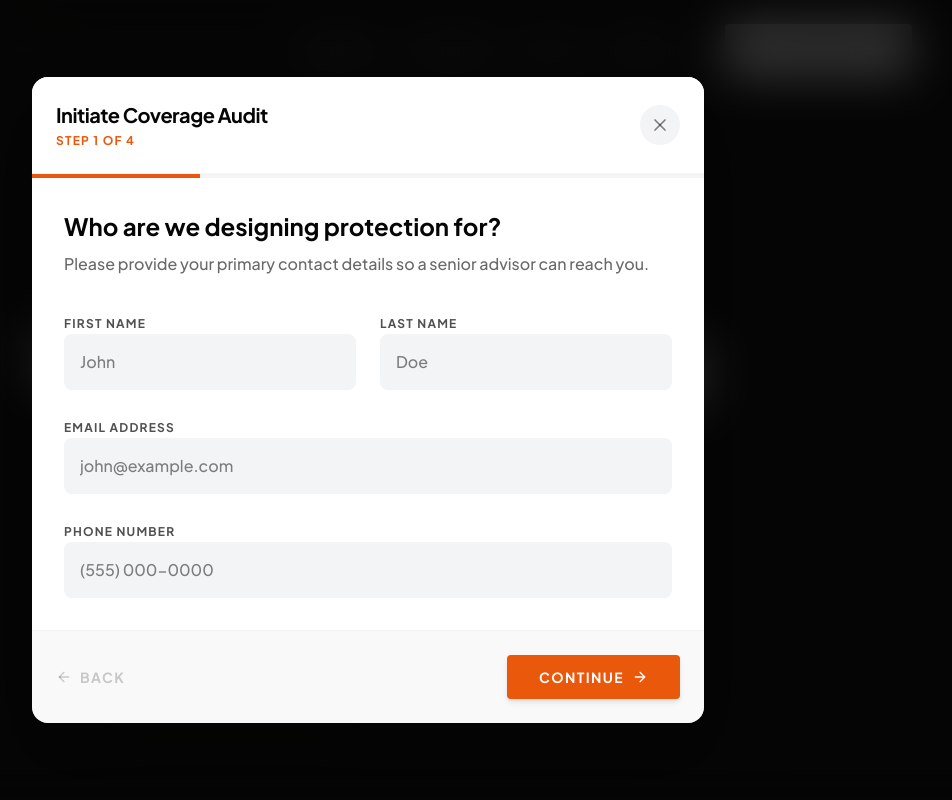
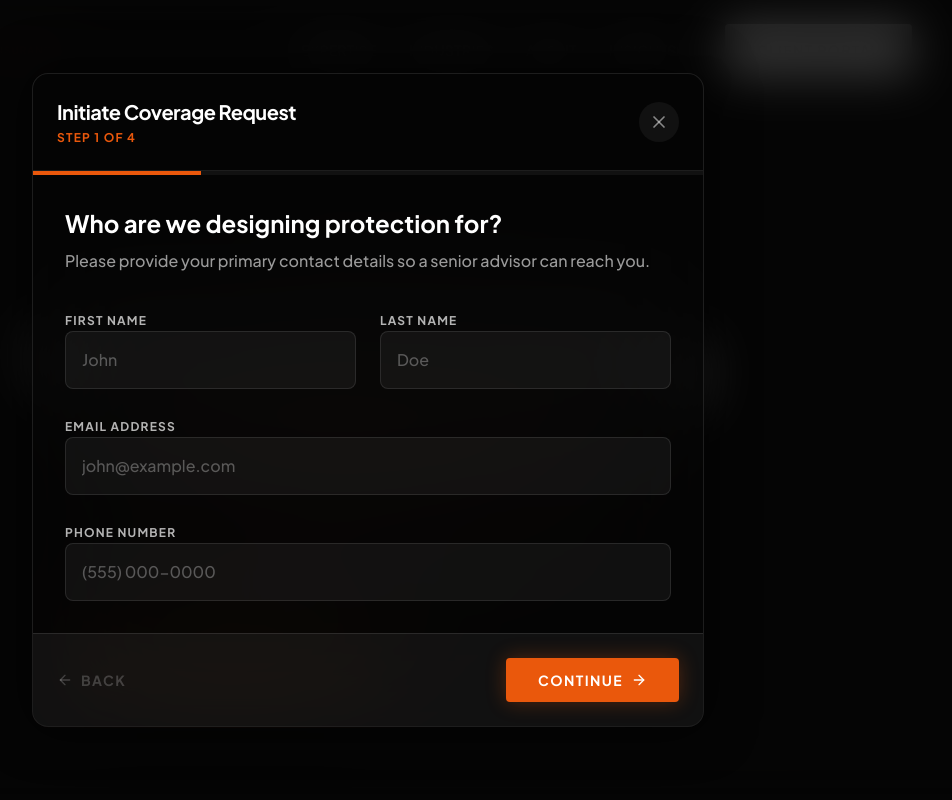
Before and after one commit to Founditmarketing/new-insight, a React (Vite) app: page / in a window 1280 px wide. Both pictures are taken after a click on the button "SPEAK WITH AN ADVISOR". Shown: the top 800 px of the page, without its empty margins (272-1224 px from the left). Built offline with nearby package versions, Linux system fonts and the light colour scheme.

Commit message:
feat(quote): upgrade modal to dark glass aesthetic and expand hometown coverage types

```diff
--- a/src/components/QuoteModal.tsx
+++ b/src/components/QuoteModal.tsx
@@ -1,6 +1,6 @@
 import { useState, useEffect } from 'react';
 import { motion, AnimatePresence } from 'motion/react';
-import { X, ArrowRight, ArrowLeft, CheckCircle2, Home, Car, Building2, Umbrella, ShieldAlert, Heart } from 'lucide-react';
+import { X, ArrowRight, ArrowLeft, CheckCircle2, Home, Car, Building2, Anchor, Heart, Bike, Truck, Compass } from 'lucide-react';
 
 interface QuoteModalProps {
   isOpen: boolean;
@@ -28,12 +28,14 @@ export function QuoteModal({ isOpen, onClose }: QuoteModalProps) {
   }, [isOpen]);
 
   const coverageOptions = [
-    { id: 'home', title: 'High-Value Home', icon: Home, desc: 'Coverage for primary or secondary residences.' },
-    { id: 'auto', title: 'Premium Auto', icon: Car, desc: 'Protection for luxury, exotic, and daily vehicles.' },
-    { id: 'commercial', title: 'Commercial Risk', icon: Building2, desc: 'Comprehensive enterprise defense.' },
-    { id: 'umbrella', title: 'Excess Liability', icon: Umbrella, desc: 'Overarching protection for your wealth.' },
-    { id: 'life', title: 'Life & Legacy', icon: Heart, desc: 'Generational wealth transfer and planning.' },
-    { id: 'comprehensive', title: 'Full Portfolio Audit', icon: ShieldAlert, desc: 'Review of all existing coverage for gaps.' },
+    { id: 'home', title: 'Homeowners', icon: Home, desc: 'Coverage for primary or secondary residences.' },
+    { id: 'auto', title: 'Auto', icon: Car, desc: 'Protection for your daily and specialty vehicles.' },
+    { id: 'commercial', title: 'Commercial', icon: Building2, desc: 'Comprehensive enterprise coverage.' },
+    { id: 'boat', title: 'Boat & Marine', icon: Anchor, desc: 'Protection on the water.' },
+    { id: 'life', title: 'Life Insurance', icon: Heart, desc: 'Securing your family\'s future.' },
+    { id: 'motorcycle', title: 'Motorcycle', icon: Bike, desc: 'Coverage for two-wheeled rides.' },
+    { id: 'rv', title: 'RV & Trailer', icon: Truck, desc: 'Protection for your home on the road.' },
+    { id: 'atv', title: 'ATV & Off-Road', icon: Compass, desc: 'Coverage for your adventures.' },
   ];
 
   return (
@@ -56,27 +58,27 @@ export function QuoteModal({ isOpen, onClose }: QuoteModalProps) {
               animate={{ opacity: 1, scale: 1, y: 0 }}
               exit={{ opacity: 0, scale: 0.95, y: 20 }}
               transition={{ type: "spring", duration: 0.5, bounce: 0 }}
-              className="w-full max-w-2xl bg-paper rounded-2xl shadow-institutional overflow-hidden pointer-events-auto relative flex flex-col max-h-[90vh]"
+              className="w-full max-w-2xl bg-ink/70 backdrop-blur-3xl border border-white/10 rounded-2xl shadow-[0_0_50px_rgba(0,0,0,0.8)] overflow-hidden pointer-events-auto relative flex flex-col max-h-[90vh]"
             >
 
               {/* Header */}
-              <div className="flex justify-between items-center p-6 border-b border-slate/10 relative z-10 bg-paper">
+              <div className="flex justify-between items-center p-6 border-b border-white/10 relative z-10 bg-transparent">
                 <div>
-                  <h3 className="text-xl font-bold font-sans text-ink tracking-tight">Initiate Coverage Audit</h3>
+                  <h3 className="text-xl font-bold font-sans text-paper tracking-tight">Initiate Coverage Request</h3>
                   <div className="text-xs font-bold tracking-widest uppercase text-accent mt-1">
                     Step {step} of 4
                   </div>
                 </div>
                 <button
                   onClick={onClose}
-                  className="w-10 h-10 rounded-full bg-stone flex items-center justify-center text-ink/50 hover:text-ink hover:bg-slate/10 transition-colors"
+                  className="w-10 h-10 rounded-full bg-white/5 flex items-center justify-center text-paper/50 hover:text-paper hover:bg-white/10 transition-colors"
                 >
                   <X className="w-5 h-5" />
                 </button>
               </div>
 
               {/* Progress Bar */}
-              <div className="h-1 w-full bg-stone relative z-10">
+              <div className="h-1 w-full bg-white/5 relative z-10">
                 <motion.div
                   className="h-full bg-accent"
                   initial={{ width: '25%' }}
@@ -86,7 +88,7 @@ export function QuoteModal({ isOpen, onClose }: QuoteModalProps) {
               </div>
 
               {/* Scrollable Content Area */}
-              <div className="p-6 md:p-8 overflow-y-auto overflow-x-hidden relative flex-grow custom-scrollbar">
+              <div className="p-6 md:p-8 overflow-y-auto w-full relative flex-grow scrollbar-hide">
                 <AnimatePresence mode="wait">
 
                   {/* Step 1: Personal Details */}
@@ -100,26 +102,26 @@ export function QuoteModal({ isOpen, onClose }: QuoteModalProps) {
                       className="space-y-6"
                     >
                       <div className="mb-8">
-                        <h4 className="text-2xl font-bold font-serif text-ink mb-2">Who are we designing protection for?</h4>
-                        <p className="text-ink/60 font-medium">Please provide your primary contact details so a senior advisor can reach you.</p>
+                        <h4 className="text-2xl font-bold font-serif text-paper mb-2">Who are we designing protection for?</h4>
+                        <p className="text-paper/60 font-medium">Please provide your primary contact details so a senior advisor can reach you.</p>
                       </div>
 
-                      <div className="grid grid-cols-1 md:grid-cols-2 gap-6">
+                      <div className="grid grid-cols-1 md:grid-cols-2 gap-6 w-full">
                         <div className="space-y-2">
-                          <label className="text-xs font-bold uppercase tracking-widest text-ink/70">First Name</label>
+                          <label className="text-xs font-bold uppercase tracking-widest text-paper/70">First Name</label>
                           <input
                             type="text"
-                            className="w-full bg-stone border-transparent focus:border-accent focus:ring-1 focus:ring-accent rounded-lg p-4 outline-none font-medium text-ink transition-all"
+                            className="w-full bg-white/5 border border-white/10 focus:border-accent focus:ring-1 focus:ring-accent rounded-lg p-4 outline-none font-medium text-paper placeholder:text-paper/30 transition-all"
                             placeholder="John"
                             value={formData.firstName}
                             onChange={(e) => setFormData({...formData, firstName: e.target.value})}
                           />
                         </div>
                         <div className="space-y-2">
-                          <label className="text-xs font-bold uppercase tracking-widest text-ink/70">Last Name</label>
+                          <label className="text-xs font-bold uppercase tracking-widest text-paper/70">Last Name</label>
                           <input
                             type="text"
-                            className="w-full bg-stone border-transparent focus:border-accent focus:ring-1 focus:ring-accent rounded-lg p-4 outline-none font-medium text-ink transition-all"
+                            className="w-full bg-white/5 border border-white/10 focus:border-accent focus:ring-1 focus:ring-accent rounded-lg p-4 outline-none font-medium text-paper placeholder:text-paper/30 transition-all"
                             placeholder="Doe"
                             value={formData.lastName}
                             onChange={(e) => setFormData({...formData, lastName: e.target.value})}
@@ -127,22 +129,22 @@ export function QuoteModal({ isOpen, onClose }: QuoteModalProps) {
                         </div>
                       </div>
 
-                      <div className="space-y-2">
-                        <label className="text-xs font-bold uppercase tracking-widest text-ink/70">Email Address</label>
+                      <div className="space-y-2 w-full">
+                        <label className="text-xs font-bold uppercase tracking-widest text-paper/70">Email Address</label>
                         <input
                           type="email"
-                          className="w-full bg-stone border-transparent focus:border-accent focus:ring-1 focus:ring-accent rounded-lg p-4 outline-none font-medium text-ink transition-all"
+                          className="w-full bg-white/5 border border-white/10 focus:border-accent focus:ring-1 focus:ring-accent rounded-lg p-4 outline-none font-medium text-paper placeholder:text-paper/30 transition-all"
                           placeholder="john@example.com"
                           value={formData.email}
                           onChange={(e) => setFormData({...formData, email: e.target.value})}
                         />
                       </div>
 
-                      <div className="space-y-2">
-                        <label className="text-xs font-bold uppercase tracking-widest text-ink/70">Phone Number</label>
+                      <div className="space-y-2 w-full">
+                        <label className="text-xs font-bold uppercase tracking-widest text-paper/70">Phone Number</label>
                         <input
                           type="tel"
-                          className="w-full bg-stone border-transparent focus:border-accent focus:ring-1 focus:ring-accent rounded-lg p-4 outline-none font-medium text-ink transition-all"
+                          className="w-full bg-white/5 border border-white/10 focus:border-accent focus:ring-1 focus:ring-accent rounded-lg p-4 outline-none font-medium text-paper placeholder:text-paper/30 transition-all"
                           placeholder="(555) 000-0000"
                           value={formData.phone}
                           onChange={(e) => setFormData({...formData, phone: e.target.value})}
@@ -162,26 +164,26 @@ export function QuoteModal({ isOpen, onClose }: QuoteModalProps) {
                       className="space-y-6"
                     >
                       <div className="mb-8">
-                        <h4 className="text-2xl font-bold font-serif text-ink mb-2">Where is the primary exposure?</h4>
-                        <p className="text-ink/60 font-medium">Louisiana risk profiling requires an exact geographic understanding.</p>
+                        <h4 className="text-2xl font-bold font-serif text-paper mb-2">Where is the primary exposure?</h4>
+                        <p className="text-paper/60 font-medium">Louisiana risk profiling requires an exact geographic understanding.</p>
                       </div>
 
-                      <div className="space-y-2">
-                        <label className="text-xs font-bold uppercase tracking-widest text-ink/70">Street Address</label>
+                      <div className="space-y-2 w-full">
+                        <label className="text-xs font-bold uppercase tracking-widest text-paper/70">Street Address</label>
                         <input
                           type="text"
-                          className="w-full bg-stone border-transparent focus:border-accent focus:ring-1 focus:ring-accent rounded-lg p-4 outline-none font-medium text-ink transition-all"
+                          className="w-full bg-white/5 border border-white/10 focus:border-accent focus:ring-1 focus:ring-accent rounded-lg p-4 outline-none font-medium text-paper placeholder:text-paper/30 transition-all"
                           placeholder="123 Oak Avenue"
                           value={formData.address}
                           onChange={(e) => setFormData({...formData, address: e.target.value})}
                         />
                       </div>
 
-                      <div className="space-y-2">
-                        <label className="text-xs font-bold uppercase tracking-widest text-ink/70">Zip Code</label>
+                      <div className="space-y-2 w-full">
+                        <label className="text-xs font-bold uppercase tracking-widest text-paper/70">Zip Code</label>
                         <input
                           type="text"
-                          className="w-full bg-stone border-transparent focus:border-accent focus:ring-1 focus:ring-accent rounded-lg p-4 outline-none font-medium text-ink transition-all"
+                          className="w-full bg-white/5 border border-white/10 focus:border-accent focus:ring-1 focus:ring-accent rounded-lg p-4 outline-none font-medium text-paper placeholder:text-paper/30 transition-all"
                           placeholder="71301"
                           value={formData.zip}
                           onChange={(e) => setFormData({...formData, zip: e.target.value})}
@@ -201,28 +203,28 @@ export function QuoteModal({ isOpen, onClose }: QuoteModalProps) {
                       className="space-y-6"
                     >
                       <div className="mb-6">
-                        <h4 className="text-2xl font-bold font-serif text-ink mb-2">What kind of protection do you need?</h4>
-                        <p className="text-ink/60 font-medium">Select the primary focus of this inquiry. We can expand this during our consultation.</p>
+                        <h4 className="text-2xl font-bold font-serif text-paper mb-2">What kind of protection do you need?</h4>
+                        <p className="text-paper/60 font-medium">Select the primary focus of this inquiry. We can expand this during our consultation.</p>
                       </div>
 
-                      <div className="grid grid-cols-1 sm:grid-cols-2 gap-4">
+                      <div className="grid grid-cols-1 sm:grid-cols-2 gap-4 w-full">
                         {coverageOptions.map((opt) => {
                           const isSelected = formData.coverage === opt.id;
                           return (
                             <button
                               key={opt.id}
                               onClick={() => setFormData({...formData, coverage: opt.id})}
-                              className={`flex flex-col items-start p-5 rounded-xl border-2 transition-all duration-300 text-left ${
+                              className={`flex flex-col items-start p-5 rounded-xl border transition-all duration-300 text-left ${
                                 isSelected
-                                  ? 'border-accent bg-accent/5 shadow-[0_0_20px_rgba(234,88,12,0.1)]'
-                                  : 'border-slate/10 bg-stone hover:border-slate/30'
+                                  ? 'border-accent bg-accent/10 shadow-[0_0_20px_rgba(234,88,12,0.2)]'
+                                  : 'border-white/10 bg-white/5 hover:bg-white/10 hover:border-white/20'
                               }`}
                             >
-                              <div className={`w-10 h-10 rounded-lg flex items-center justify-center mb-4 ${isSelected ? 'bg-accent text-white' : 'bg-paper text-ink shadow-sm'}`}>
+                              <div className={`w-10 h-10 rounded-lg flex items-center justify-center mb-4 ${isSelected ? 'bg-accent text-white' : 'bg-white/10 text-paper'}`}>
                                 <opt.icon className="w-5 h-5" />
                               </div>
-                              <h5 className={`font-bold mb-1 ${isSelected ? 'text-accent' : 'text-ink'}`}>{opt.title}</h5>
-                              <p className="text-xs font-medium text-ink/60 leading-relaxed">{opt.desc}</p>
+                              <h5 className={`font-bold mb-1 ${isSelected ? 'text-accent' : 'text-paper'}`}>{opt.title}</h5>
+                              <p className="text-xs font-medium text-paper/60 leading-relaxed">{opt.desc}</p>
                             </button>
                           );
                         })}
@@ -243,17 +245,17 @@ export function QuoteModal({ isOpen, onClose }: QuoteModalProps) {
                         initial={{ scale: 0 }}
                         animate={{ scale: 1 }}
                         transition={{ type: "spring", bounce: 0.5, delay: 0.2 }}
-                        className="w-24 h-24 bg-accent/10 rounded-full flex items-center justify-center mb-6"
+                        className="w-24 h-24 bg-accent/20 rounded-full flex items-center justify-center mb-6"
                       >
                         <CheckCircle2 className="w-12 h-12 text-accent" />
                       </motion.div>
-                      <h4 className="text-3xl font-bold font-serif text-ink mb-4">Request Received.</h4>
-                      <p className="text-ink/60 font-medium max-w-sm mb-8 leading-relaxed">
+                      <h4 className="text-3xl font-bold font-serif text-paper mb-4">Request Received.</h4>
+                      <p className="text-paper/60 font-medium max-w-sm mb-8 leading-relaxed">
                         Your profile has been routed to our senior advisory team. We will contact you shortly to begin constructing your customized protection plan.
                       </p>
                       <button
                         onClick={onClose}
-                        className="bg-ink text-paper px-8 py-4 rounded-sm font-bold tracking-widest uppercase text-sm hover:bg-accent hover:shadow-[0_4px_20px_rgba(234,88,12,0.4)] transition-all duration-300"
+                        className="bg-accent text-white px-8 py-4 rounded-sm font-bold tracking-widest uppercase text-sm hover:bg-white hover:text-ink hover:shadow-[0_4px_20px_rgba(234,88,12,0.4)] transition-all duration-300"
                       >
                         Return to Site
                       </button>
@@ -265,12 +267,12 @@ export function QuoteModal({ isOpen, onClose }: QuoteModalProps) {
 
               {/* Footer Controls */}
               {step < 4 && (
-                <div className="p-6 border-t border-slate/10 bg-stone/50 flex justify-between items-center mt-auto">
+                <div className="p-6 border-t border-white/10 bg-white/5 flex justify-between items-center mt-auto relative z-10 w-full">
                   <button
                     onClick={prevStep}
                     disabled={step === 1}
                     className={`flex items-center gap-2 text-sm font-bold tracking-widest uppercase transition-colors ${
-                      step === 1 ? 'text-ink/20 cursor-not-allowed' : 'text-ink/60 hover:text-ink'
+                      step === 1 ? 'text-paper/20 cursor-not-allowed' : 'text-paper/60 hover:text-paper'
                     }`}
                   >
                     <ArrowLeft className="w-4 h-4" /> Back
@@ -278,7 +280,7 @@ export function QuoteModal({ isOpen, onClose }: QuoteModalProps) {
 
                   <button
                     onClick={nextStep}
-                    className="bg-accent text-white px-8 py-3 rounded-sm font-bold tracking-widest uppercase text-sm hover:bg-ink hover:text-paper shadow-md hover:shadow-lg transition-all flex items-center gap-2"
+                    className="bg-accent text-white px-8 py-3 rounded-sm font-bold tracking-widest uppercase text-sm hover:bg-white hover:text-ink shadow-[0_0_20px_rgba(234,88,12,0.3)] hover:shadow-[0_0_30px_rgba(255,255,255,0.5)] transition-all flex items-center gap-2"
                   >
                     {step === 3 ? 'Submit Request' : 'Continue'} <ArrowRight className="w-4 h-4" />
                   </button>
--- a/src/index.css
+++ b/src/index.css
@@ -71,3 +71,14 @@ p {
 .shadow-institutional {
   box-shadow: 0 30px 60px -15px rgba(0, 0, 0, 0.05); /* Extremely diffused, elegant 5% shadow */
 }
+
+/* Hide scrollbar for Chrome, Safari and Opera */
+.scrollbar-hide::-webkit-scrollbar {
+    display: none;
+}
+
+/* Hide scrollbar for IE, Edge and Firefox */
+.scrollbar-hide {
+    -ms-overflow-style: none;  /* IE and Edge */
+    scrollbar-width: none;  /* Firefox */
+}
```
